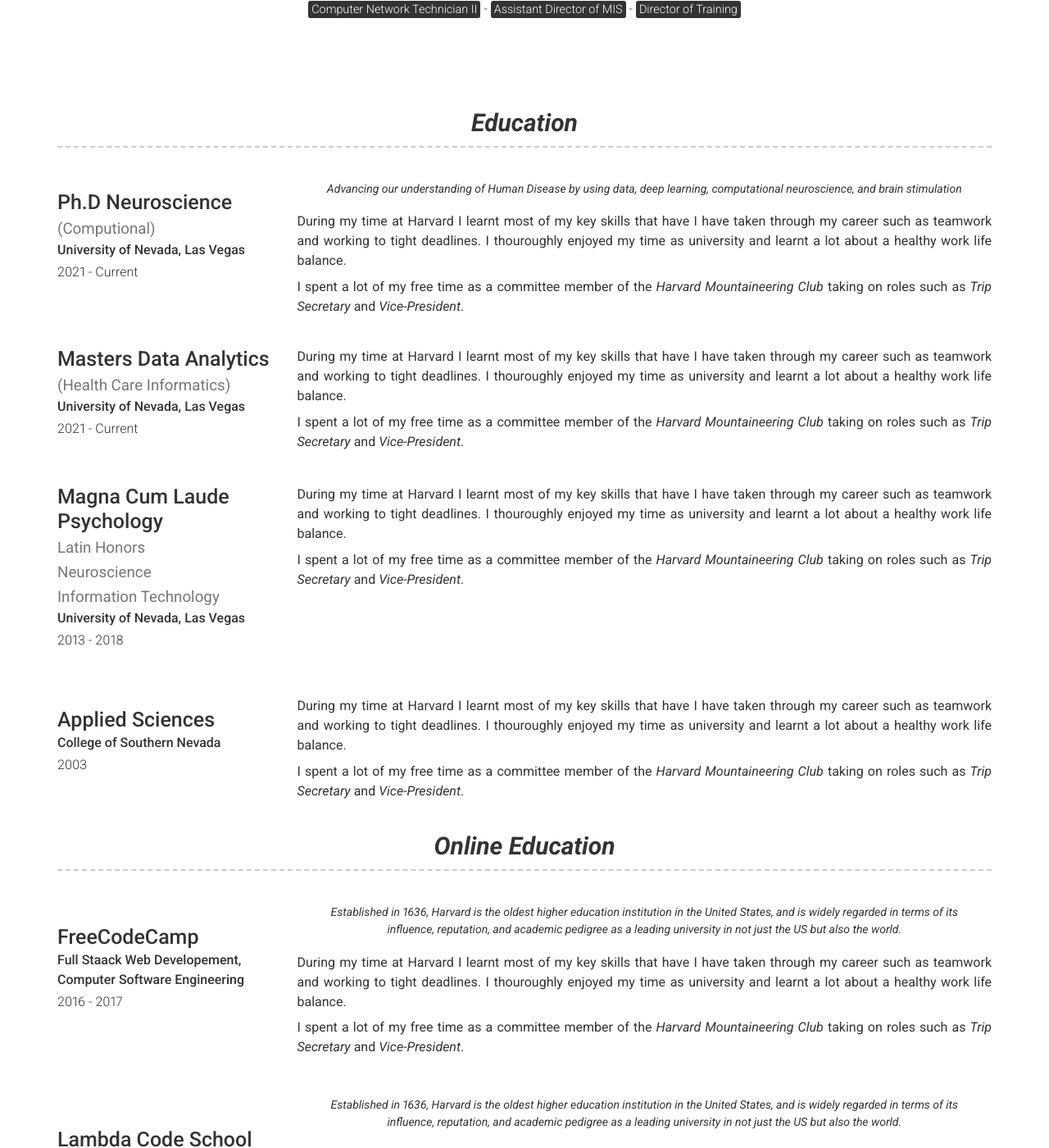
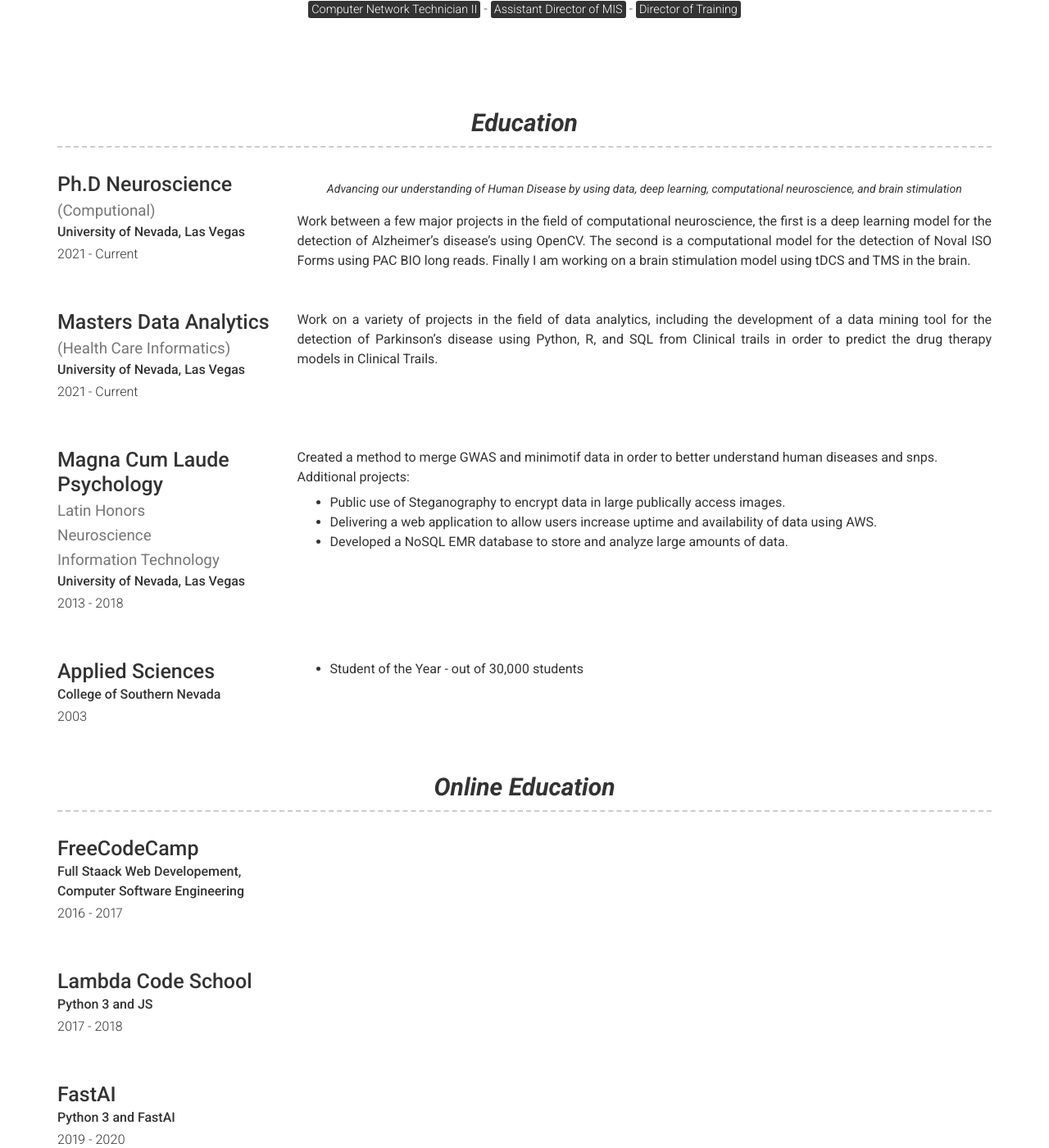
Before and after one commit to ricyoung/ricyoung.github.io, a Jekyll site: the page built from index.md, in a window 1280 px wide and 1400 px high, scrolled down 1779 px. Shown: the whole window at 82% size. Built offline with Jekyll 4.4.1, drawn with Linux system fonts in a browser that asks for light colours; nearby versions of some CDN libraries; some of the changed text lies outside the part shown.

Commit message:
Update _config.yml

```diff
--- a/_config.yml
+++ b/_config.yml
@@ -39,7 +39,7 @@
   url: https://www.dropbox.com/resume
 
 - title: Summary Resume
-  icon: fas fa-file-alt
+  icon: fas fa-timeline
   url: https://www.dropbox.com/resume
 
 # Google Analytics and Tag Manager
@@ -166,10 +166,7 @@
         quote:  Advancing our understanding of Human Disease by using data, deep learning, computational neuroscience, and brain stimulation
 
         description: | # this will include new lines to allow paragraphs
-          During my time at Harvard I learnt most of my key skills that have I have taken through my career such as teamwork and working to tight deadlines. I thouroughly enjoyed my time as university and learnt a lot about a healthy work life balance.
-
-          I spent a lot of my free time as a committee member of the *Harvard Mountaineering Club* taking on roles such as *Trip Secretary* and *Vice-President*.
-
+          Work between a few major projects in the field of computational neuroscience, the first is a deep learning model for the detection of  Alzheimer's disease's using OpenCV. The second is a computational model for the detection of Noval ISO Forms using PAC BIO long reads. Finally I am working on a brain stimulation model using tDCS and TMS in the brain.
 
       - layout: left
         sub_title: University of Nevada, Las Vegas
@@ -178,10 +175,7 @@
         # quote: >
         #   Established in 1636, Harvard is the oldest higher education institution in the United States, and is widely regarded in terms of its influence, reputation, and academic pedigree as a leading university in not just the US but also the world.
         description: | # this will include new lines to allow paragraphs
-          During my time at Harvard I learnt most of my key skills that have I have taken through my career such as teamwork and working to tight deadlines. I thouroughly enjoyed my time as university and learnt a lot about a healthy work life balance.
-
-          I spent a lot of my free time as a committee member of the *Harvard Mountaineering Club* taking on roles such as *Trip Secretary* and *Vice-President*.
-
+          Work on a variety of projects in the field of data analytics, including the development of a data mining tool for the detection of Parkinson's disease using Python, R, and SQL from Clinical trails in order to predict the drug therapy models in Clinical Trails.
 
 
       - layout: left
@@ -191,9 +185,13 @@
         # quote: >
         #   Established in 1636, Harvard is the oldest higher education institution in the United States, and is widely regarded in terms of its influence, reputation, and academic pedigree as a leading university in not just the US but also the world.
         description: | # this will include new lines to allow paragraphs
-          During my time at Harvard I learnt most of my key skills that have I have taken through my career such as teamwork and working to tight deadlines. I thouroughly enjoyed my time as university and learnt a lot about a healthy work life balance.
+          Created a method to merge GWAS and minimotif data in order to better understand human diseases and snps.
+          <br> Additional projects:
+            - Public use of Steganography to encrypt data in large publically access images.
+            - Delivering a web application to allow users increase uptime and availability of data using AWS.
+            - Developed a NoSQL EMR database to store and analyze large amounts of data.
 
-          I spent a lot of my free time as a committee member of the *Harvard Mountaineering Club* taking on roles such as *Trip Secretary* and *Vice-President*.
+
 
       - layout: left
         sub_title: College of Southern Nevada
@@ -202,9 +200,7 @@
         # quote: >
         #   Established in 1636, Harvard is the oldest higher education institution in the United States, and is widely regarded in terms of its influence, reputation, and academic pedigree as a leading university in not just the US but also the world.
         description: | # this will include new lines to allow paragraphs
-          During my time at Harvard I learnt most of my key skills that have I have taken through my career such as teamwork and working to tight deadlines. I thouroughly enjoyed my time as university and learnt a lot about a healthy work life balance.
-
-          I spent a lot of my free time as a committee member of the *Harvard Mountaineering Club* taking on roles such as *Trip Secretary* and *Vice-President*.
+          - Student of the Year - out of 30,000 students
 
 
 
@@ -215,34 +211,48 @@
         title: FreeCodeCamp
         caption: 2016 - 2017
         sub_title: Full Staack Web Developement, Computer Software Engineering
-        quote: >
-          Established in 1636, Harvard is the oldest higher education institution in the United States, and is widely regarded in terms of its influence, reputation, and academic pedigree as a leading university in not just the US but also the world.
-        description: | # this will include new lines to allow paragraphs
-          During my time at Harvard I learnt most of my key skills that have I have taken through my career such as teamwork and working to tight deadlines. I thouroughly enjoyed my time as university and learnt a lot about a healthy work life balance.
+        # quote: >
+        #   Established in 1636, Harvard is the oldest higher education institution in the United States, and is widely regarded in terms of its influence, reputation, and academic pedigree as a leading university in not just the US but also the world.
+        # description: | # this will include new lines to allow paragraphs
+        #   During my time at Harvard I learnt most of my key skills that have I have taken through my career such as teamwork and working to tight deadlines. I thouroughly enjoyed my time as university and learnt a lot about a healthy work life balance.
 
-          I spent a lot of my free time as a committee member of the *Harvard Mountaineering Club* taking on roles such as *Trip Secretary* and *Vice-President*.
+        #   I spent a lot of my free time as a committee member of the *Harvard Mountaineering Club* taking on roles such as *Trip Secretary* and *Vice-President*.
 
       - layout: left
         title: Lambda Code School
         caption: 2017 - 2018
         sub_title: Python 3 and JS
-        quote: >
-          Established in 1636, Harvard is the oldest higher education institution in the United States, and is widely regarded in terms of its influence, reputation, and academic pedigree as a leading university in not just the US but also the world.
-        description: | # this will include new lines to allow paragraphs
-          During my time at Harvard I learnt most of my key skills that have I have taken through my career such as teamwork and working to tight deadlines. I thouroughly enjoyed my time as university and learnt a lot about a healthy work life balance.
+        # quote: >
+        #   Established in 1636, Harvard is the oldest higher education institution in the United States, and is widely regarded in terms of its influence, reputation, and academic pedigree as a leading university in not just the US but also the world.
+        # description: | # this will include new lines to allow paragraphs
+        #   During my time at Harvard I learnt most of my key skills that have I have taken through my career such as teamwork and working to tight deadlines. I thouroughly enjoyed my time as university and learnt a lot about a healthy work life balance.
 
-          I spent a lot of my free time as a committee member of the *Harvard Mountaineering Club* taking on roles such as *Trip Secretary* and *Vice-President*.
+        #   I spent a lot of my free time as a committee member of the *Harvard Mountaineering Club* taking on roles such as *Trip Secretary* and *Vice-President*.
 
       - layout: left
         title: FastAI
         caption: 2019 - 2020
         sub_title: Python 3 and FastAI
-        quote: >
-          Established in 1636, Harvard is the oldest higher education institution in the United States, and is widely regarded in terms of its influence, reputation, and academic pedigree as a leading university in not just the US but also the world.
-        description: | # this will include new lines to allow paragraphs
-          During my time at Harvard I learnt most of my key skills that have I have taken through my career such as teamwork and working to tight deadlines. I thouroughly enjoyed my time as university and learnt a lot about a healthy work life balance.
+        # quote: >
+        #   Established in 1636, Harvard is the oldest higher education institution in the United States, and is widely regarded in terms of its influence, reputation, and academic pedigree as a leading university in not just the US but also the world.
+        # description: | # this will include new lines to allow paragraphs
+        #   During my time at Harvard I learnt most of my key skills that have I have taken through my career such as teamwork and working to tight deadlines. I thouroughly enjoyed my time as university and learnt a lot about a healthy work life balance.
 
-          I spent a lot of my free time as a committee member of the *Harvard Mountaineering Club* taking on roles such as *Trip Secretary* and *Vice-President*.
+        #   I spent a lot of my free time as a committee member of the *Harvard Mountaineering Club* taking on roles such as *Trip Secretary* and *Vice-President*.
+
+
+      - layout: left
+        title: Udemy
+        caption: 2015 - 2022
+        sub_title: Python 3, Pytorch, Tableau, ALteryx, Sckit-Learn, and more
+        # quote: >
+        #   Established in 1636, Harvard is the oldest higher education institution in the United States, and is widely regarded in terms of its influence, reputation, and academic pedigree as a leading university in not just the US but also the world.
+        # description: | # this will include new lines to allow paragraphs
+        #   During my time at Harvard I learnt most of my key skills that have I have taken through my career such as teamwork and working to tight deadlines. I thouroughly enjoyed my time as university and learnt a lot about a healthy work life balance.
+
+        #   I spent a lot of my free time as a committee member of the *Harvard Mountaineering Club* taking on roles such as *Trip Secretary* and *Vice-President*.
+
+
 
 
   - title: Selected Papers |  Publications # Title for the section
@@ -305,7 +315,7 @@
         # quote: >
         #   This is probably one of the greatest apps ever created, if you don't agree you're probably wrong.
         description: | # this will include new lines to allow paragraphs
-          Minimotifs are vital for normal cell functions and will help bridge the gap between what has changed in an SNP and why that change is important. Understanding SNP effects on minimotifs and the resulting change in function could explain phenotypical changes seen in disease. The resulting intersection of the two domains found 879 results in which a minimotif plays a role in an SNP change. The *879 results* can be further analyzed to show that 189 Distinct Strongest Risk Alleles and 150 distinct SNPs were uncovered.
+          Understanding SNP effects on minimotifs and the resulting change in function could explain phenotypical changes seen in disease. The resulting intersection of the two domains found 879 results in which a minimotif plays a role in an SNP change. The *879 results* can be further analyzed to show that 189 Distinct Strongest Risk Alleles and 150 distinct SNPs were uncovered.
 
 
 
@@ -332,7 +342,7 @@
 
       - layout:  top-middle
         title: Minimotif Miner 4 a million peptide minimotifs and counting.
-        link: https://pubmed.ncbi.nlm.nih.gov/29140456/
+        # link: https://pubmed.ncbi.nlm.nih.gov/29140456/
         sub_title: 2016
         # link_text: Project Website
         additional_links:
@@ -344,8 +354,8 @@
           #   url: Link to project (eg. sproogen.github.io/modern-resume-theme)
         # quote: >
         #   This is probably one of the greatest apps ever created, if you don't agree you're probably wrong.
-        # description: | # this will include new lines to allow paragraphs
-        #  Minimotif Miner (MnM) is a database and web system for analyzing short functional peptide motifs, termed minimotifs
+        description: | # this will include new lines to allow paragraphs
+         Minimotif Miner (MnM) is a database and web system for analyzing short functional peptide motifs, termed minimotifs
 
 
 
@@ -363,8 +373,8 @@
           #   url: Link to project (eg. sproogen.github.io/modern-resume-theme)
         # quote: >
         #   This is probably one of the greatest apps ever created, if you don't agree you're probably wrong.
-        # description: | # this will include new lines to allow paragraphs
-        #  Since the function of a short contiguous peptide minimotif can be introduced or eliminated by a single point mutation, these functional elements may be a source of human variation and a target of selection. We analyzed the variability of ∼300 000 minimotifs in 1092 human genomes from the 1000 Genomes Project.
+        description: | # this will include new lines to allow paragraphs
+          Since the function of a short contiguous peptide minimotif can be introduced or eliminated by a single point mutation, these functional elements may be a source of human variation and a target of selection. We analyzed the variability of ∼300 000 minimotifs in 1092 human genomes from the 1000 Genomes Project.
 
 
 
@@ -382,10 +392,8 @@
           #   url: Link to project (eg. sproogen.github.io/modern-resume-theme)
         # quote: >
         #   This is probably one of the greatest apps ever created, if you don't agree you're probably wrong.
-        # description: | # this will include new lines to allow paragraphs
-        #  Since the function of a short contiguous peptide minimotif can be introduced or eliminated by a single point mutation, these functional elements may be a source of human variation and a target of selection. We analyzed the variability of ∼300 000 minimotifs in 1092 human genomes from the 1000 Genomes Project.
-
-
+        description: | # this will include new lines to allow paragraphs
+         Acute Lymphoblastic Leukemia (ALL) is the most common pediatric cancer.Telomere plays a key role in cancer development through impairment of chromosome stability.The purpose of this study was to report the current state of science of the role of telomeres and telomerase in children with ALL.
 
 
 
```
